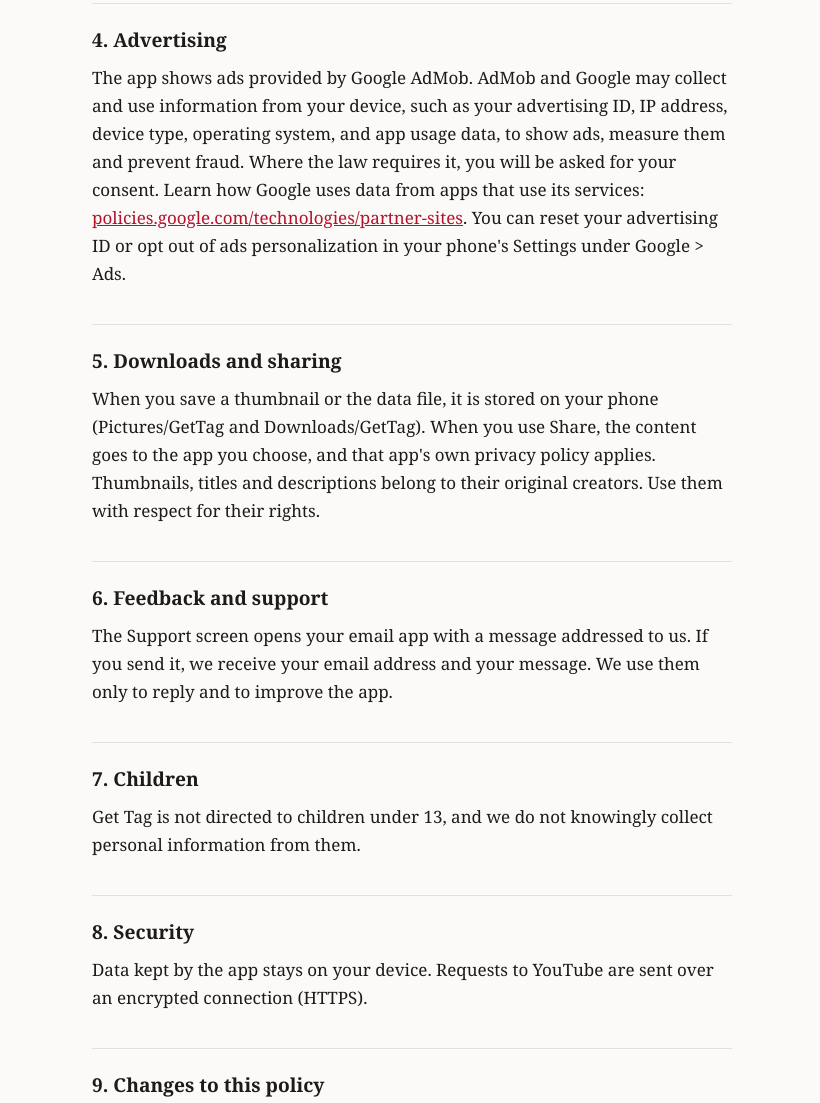
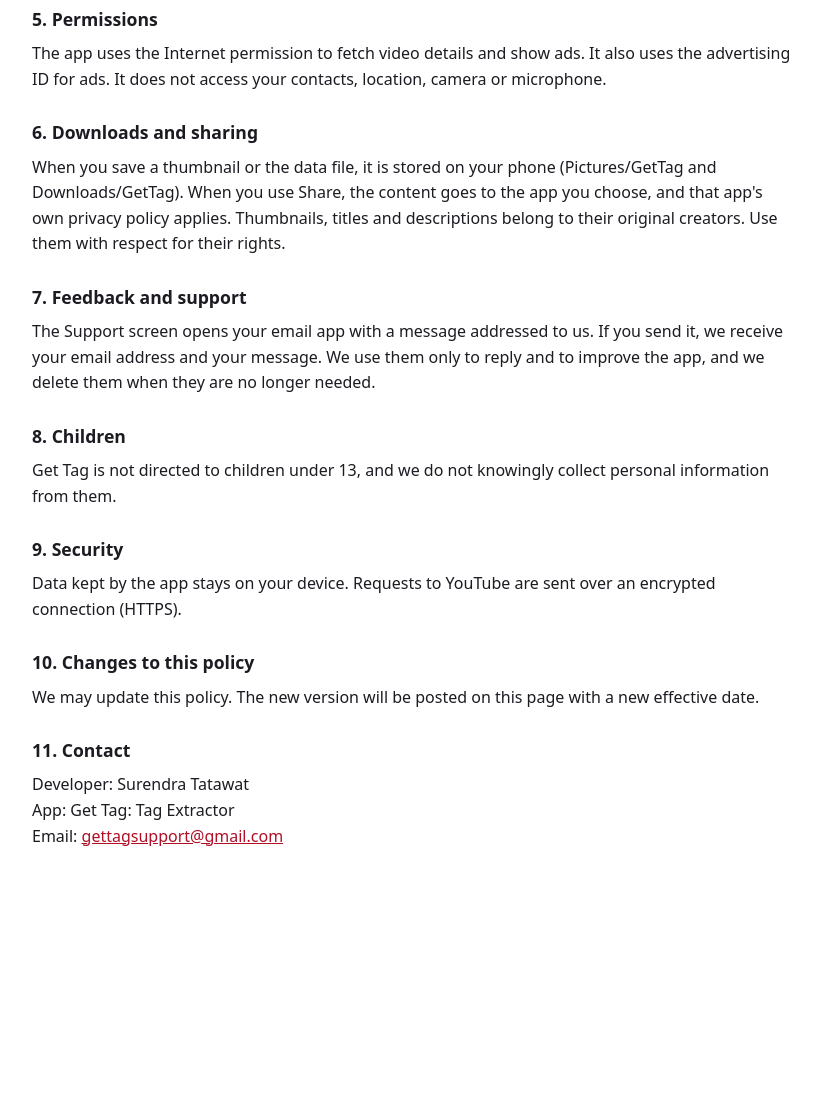
Before and after one commit to gettagsupport-sys/gettag-privacy, a plain HTML site: page index.html in a window 1280 px wide. Shown: the part 1029-2132 px from the top of the page, without its empty margins (228-1048 px from the left). After the commit the page ends 1946 px from the top, so only its background shows below. Drawn offline with Linux system fonts and the light colour scheme.

Commit message:
Add files via upload

```diff
--- a/index.html
+++ b/index.html
@@ -5,28 +5,21 @@
 <meta name="viewport" content="width=device-width, initial-scale=1">
 <title>Privacy Policy - Get Tag: Tag Extractor</title>
 <style>
-:root{--bg:#fbfaf8;--ink:#1d1b1a;--mute:#6a6561;--line:#e4dfd9;--accent:#b3122b}
-@media (prefers-color-scheme:dark){:root{--bg:#141213;--ink:#efeae6;--mute:#a39c97;--line:#2e2a29;--accent:#ff6b7d}}
-*{box-sizing:border-box}
-body{margin:0;background:var(--bg);color:var(--ink);font:17px/1.65 Georgia,"Times New Roman",serif}
-main{max-width:680px;margin:0 auto;padding:40px 20px 72px}
-h1{font-size:2rem;line-height:1.2;margin:0 0 6px}
-h2{font-size:1.2rem;margin:36px 0 8px;padding-top:20px;border-top:1px solid var(--line)}
-p,li{margin:0 0 12px}
-ul{padding-left:22px;margin:0 0 12px}
-.meta{color:var(--mute);font-size:.95rem;margin-bottom:24px}
-a{color:var(--accent);overflow-wrap:anywhere}
+body{font-family:system-ui,-apple-system,"Segoe UI",Roboto,sans-serif;line-height:1.6;color:#1b1b22;max-width:760px;margin:0 auto;padding:24px 18px 60px;background:#fff}
+h1{font-size:1.8rem;margin:0 0 4px}
+h2{font-size:1.1rem;margin:26px 0 6px}
+p{margin:8px 0}
+.sub{color:#5b5b68}
+a{color:#b00f26}
 </style>
 </head>
 <body>
-<main>
 <h1>Privacy Policy</h1>
-<p class="meta">Get Tag: Tag Extractor &middot; Effective date: 1 November 2026</p>
-
-<p>Get Tag: Tag Extractor ("Get Tag", "the app", "we", "us") is an Android app. This policy explains what information the app uses and why. By using the app, you agree to this policy.</p>
+<p class="sub">Get Tag: Tag Extractor &middot; Effective date: 15 November 2026</p>
+<p>Get Tag: Tag Extractor ("Get Tag", "the app", "we", "us") is an Android app developed by Surendra Tatawat. This policy explains what information the app uses and why. By using the app, you agree to this policy.</p>
 
 <h2>1. Information we do not collect</h2>
-<p>Get Tag has no accounts and no sign-in. We do not ask for or collect your name, email address, phone number, contacts, photos or location. We do not run our own servers that store your data.</p>
+<p>Get Tag has no accounts and no sign-in. We do not ask for or collect your name, email address, phone number, contacts, photos or location. We do not run our own servers that store your data. The only information we receive is what you choose to send us through the Support screen (see section 7).</p>
 
 <h2>2. YouTube API Services</h2>
 <p>When you paste or share a YouTube link, the app uses YouTube API Services to get that video's public details: title, description, tags, thumbnail, view, like and comment counts, and duration. The app reads only public video information. It does not ask for access to your YouTube or Google account. By using the app you also agree to the <a href="https://www.youtube.com/t/terms">YouTube Terms of Service</a>. Google's handling of data is described in the <a href="https://policies.google.com/privacy">Google Privacy Policy</a>.</p>
@@ -36,25 +29,27 @@ a{color:var(--accent);overflow-wrap:anywhere}
 <p>The app keeps a list of the last 20 videos you looked up so you can open them again, including without internet. This list is stored only on your phone. It is not sent to us. In line with YouTube API rules, saved video details are refreshed when you are online and are deleted once they are older than 30 days. You can remove this data at any time by clearing the app's storage or uninstalling the app.</p>
 
 <h2>4. Advertising</h2>
-<p>The app shows ads provided by Google AdMob. AdMob and Google may collect and use information from your device, such as your advertising ID, IP address, device type, operating system, and app usage data, to show ads, measure them and prevent fraud. Where the law requires it, you will be asked for your consent. Learn how Google uses data from apps that use its services: <a href="https://policies.google.com/technologies/partner-sites">policies.google.com/technologies/partner-sites</a>. You can reset your advertising ID or opt out of ads personalization in your phone's Settings under Google &gt; Ads.</p>
+<p>The app shows ads provided by Google AdMob. AdMob and Google may collect and use information from your device, such as your advertising ID, IP address, device type, operating system, and app usage data, to show ads, measure them and prevent fraud. Where the law requires it (for example in the European Economic Area and the UK), you will be asked for your consent through Google's consent form. The ads are not directed to children. Learn how Google uses data from apps that use its services: <a href="https://policies.google.com/technologies/partner-sites">policies.google.com/technologies/partner-sites</a>. You can reset your advertising ID or opt out of ads personalization in your phone's Settings under Google &gt; Ads.</p>
 
-<h2>5. Downloads and sharing</h2>
+<h2>5. Permissions</h2>
+<p>The app uses the Internet permission to fetch video details and show ads. It also uses the advertising ID for ads. It does not access your contacts, location, camera or microphone.</p>
+
+<h2>6. Downloads and sharing</h2>
 <p>When you save a thumbnail or the data file, it is stored on your phone (Pictures/GetTag and Downloads/GetTag). When you use Share, the content goes to the app you choose, and that app's own privacy policy applies. Thumbnails, titles and descriptions belong to their original creators. Use them with respect for their rights.</p>
 
-<h2>6. Feedback and support</h2>
-<p>The Support screen opens your email app with a message addressed to us. If you send it, we receive your email address and your message. We use them only to reply and to improve the app.</p>
+<h2>7. Feedback and support</h2>
+<p>The Support screen opens your email app with a message addressed to us. If you send it, we receive your email address and your message. We use them only to reply and to improve the app, and we delete them when they are no longer needed.</p>
 
-<h2>7. Children</h2>
+<h2>8. Children</h2>
 <p>Get Tag is not directed to children under 13, and we do not knowingly collect personal information from them.</p>
 
-<h2>8. Security</h2>
+<h2>9. Security</h2>
 <p>Data kept by the app stays on your device. Requests to YouTube are sent over an encrypted connection (HTTPS).</p>
 
-<h2>9. Changes to this policy</h2>
+<h2>10. Changes to this policy</h2>
 <p>We may update this policy. The new version will be posted on this page with a new effective date.</p>
 
-<h2>10. Contact</h2>
-<p>Get Tag: Tag Extractor<br>Email: <a href="mailto:gettagsupport@gmail.com">gettagsupport@gmail.com</a></p>
-</main>
+<h2>11. Contact</h2>
+<p>Developer: Surendra Tatawat<br>App: Get Tag: Tag Extractor<br>Email: <a href="mailto:gettagsupport@gmail.com">gettagsupport@gmail.com</a></p>
 </body>
 </html>
```
